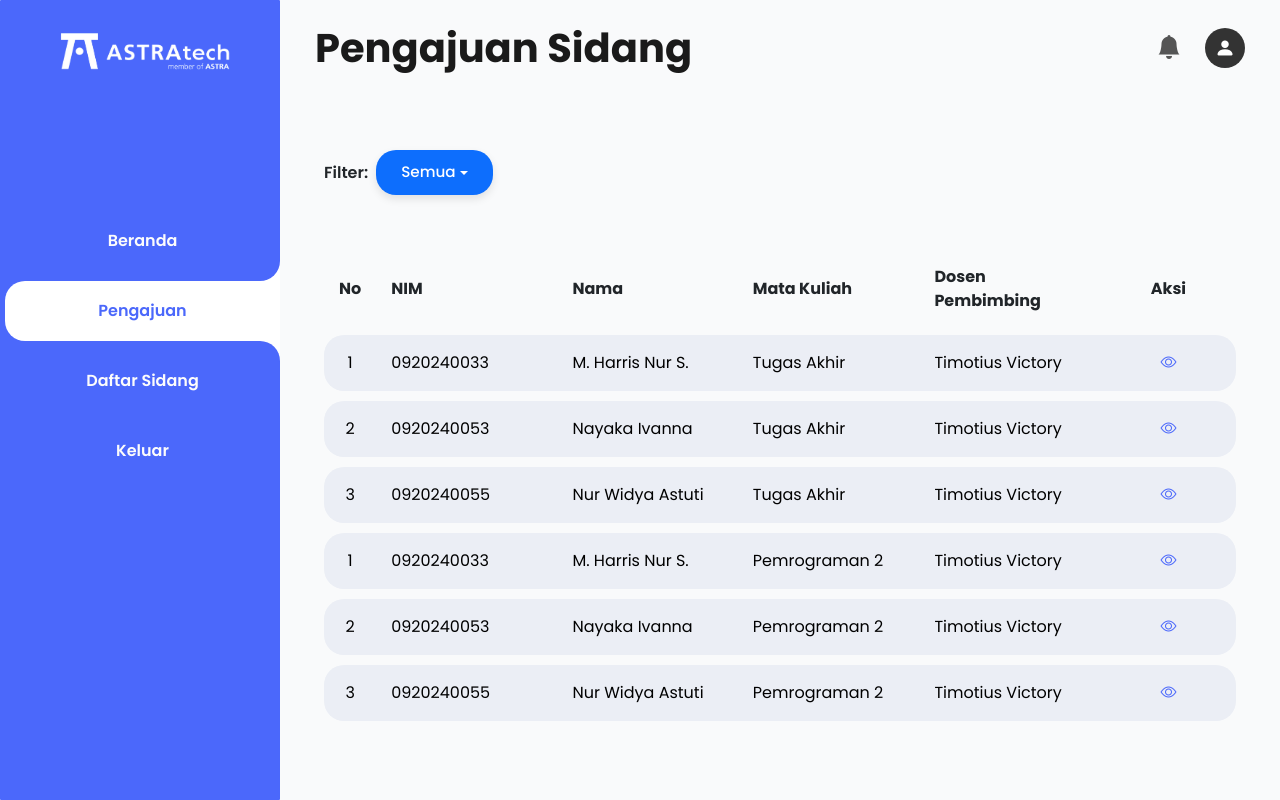
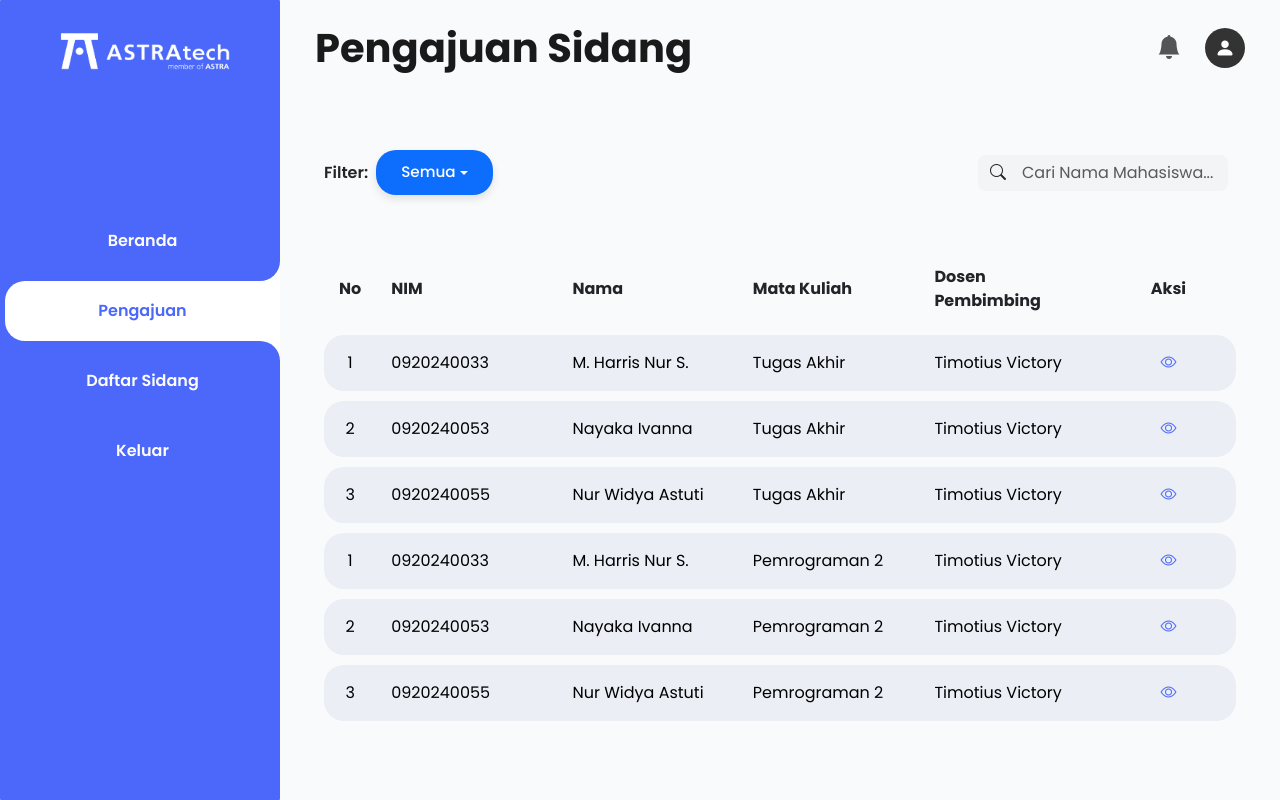
Before and after one commit to Ivann4y/Pro-PengajuanSidang, a PHP site: page /views/dosen/dpengajuan.php in a window 1280 px wide. Run offline with PHP 8.4, Linux system fonts and the light colour scheme.

Commit message:
nambahin search

```diff
--- a/views/dosen/dpengajuan.php
+++ b/views/dosen/dpengajuan.php
@@ -127,6 +127,27 @@
             border-color: #4FD382;
         }
 
+         .search-input-group {
+        background-color: #F3F4F6;
+        border-radius: 0.5rem;
+        overflow: hidden;
+        width: 250px; /* Standardize width as seen in aDaftarSidang.php */
+        margin-top: 0.19vh -1px;
+        margin-right : 1vh;
+    }
+
+    .search-input-group input.form-control {
+        background-color: transparent;
+        border: none;
+        box-shadow: none;
+        padding-left: 1rem; /* Adjust padding as search icon is inside span */
+    }
+
+    .search-input-group .input-group-text {
+        background-color: transparent;
+        border: none;
+        padding-right: 0; /* No padding on right as input has left padding */
+    }
     </style>
 </head>
 
@@ -169,6 +190,8 @@
                     <a href="dProfil.php" title="Profil" style="text-decoration: none; color: inherit;">
                         <i class="bi bi-person-fill fs-5"></i>
                     </a>
+
+
                 </div>
             </div>
         </div>
@@ -202,6 +225,11 @@
                                     </ul>
                                 </div>
                             </div>
+                            <div class="search-input-group ms-auto d-flex align-items-center">
+                                <span class="input-group-text"><i class="bi bi-search"></i></span>
+                                <input type="text" class="form-control" placeholder="Cari Nama Mahasiswa..." aria-label="Cari">
+                            </div>
+
                         </div>
                     </div><br><br>
                     <div class="row">
@@ -317,6 +345,33 @@
                 </div>
             </div>
             <script>
+                 document.addEventListener("DOMContentLoaded", function () {
+                    const searchInput = document.querySelector('.search-input-group input');
+                    const tbodyTA = document.getElementById("dPengajuanTA");
+                    const tbodySem = document.getElementById("dPengajuanSem");
+
+                    searchInput.addEventListener("keyup", function () {
+                        const query = searchInput.value.toLowerCase();
+
+                        filterTableRows(tbodyTA, query);
+                        filterTableRows(tbodySem, query);
+                    });
+
+                    function filterTableRows(tbody, query) {
+                        const rows = tbody.querySelectorAll("tr");
+
+                        rows.forEach(row => {
+                            const namaCell = row.children[2]; // Kolom Nama
+                            const namaText = namaCell.textContent.toLowerCase();
+
+                            if (namaText.includes(query)) {
+                                row.style.display = "";
+                            } else {
+                                row.style.display = "none";
+                            }
+                        });
+                    }
+                });
                 // Sidebar Toggle Logic
                 let menuToggle = document.querySelector(".NavSide__toggle");
                 let sidebar = document.getElementById("main-sidebar");
```
Also changed, not shown: views/dosen/dDaftarSidang.php (+58 -4 lines).
